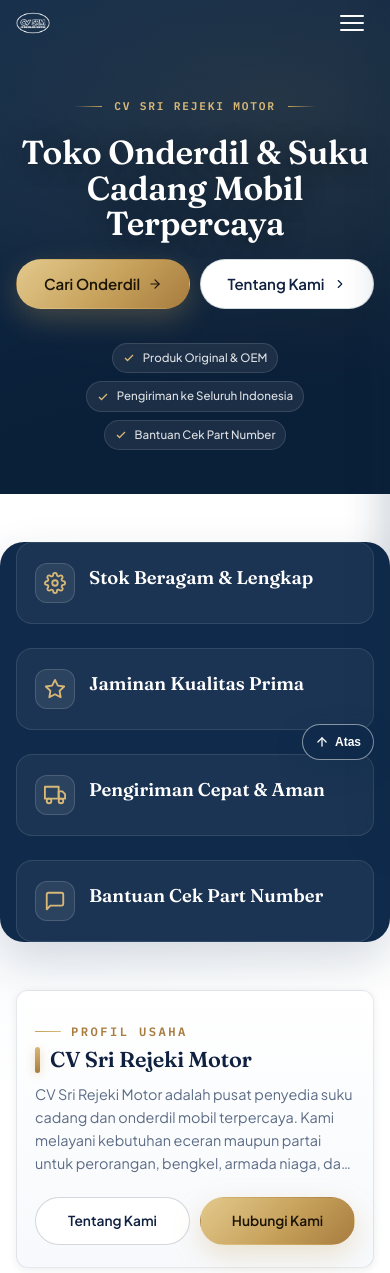
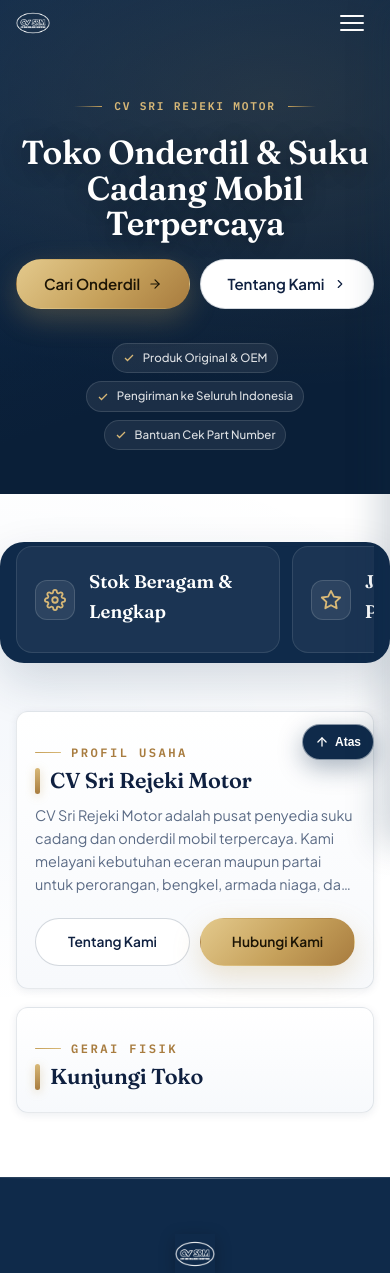
Before and after one commit to robertusdanan/cvsrirejekimotor, a PHP site: page / in a window 390 px wide. Shown: the top 1273 px of the page. Run offline with PHP 8.4, Linux system fonts and the light colour scheme; data that the repository does not hold is empty; settings files or empty folders that the repository lacks are supplied.

Commit message:
Keunggulan mobile: 1 baris geser horizontal (scroll-snap), bukan bertumpuk

```diff
--- a/assets/css/style.css
+++ b/assets/css/style.css
@@ -1413,6 +1413,18 @@ h1, h2 {
   .pill-list .tag-pill:nth-child(n+7) { display: none; }
   .feature-text p { display: none; }
 
+  /* Keunggulan: 1 baris geser horizontal di HP, bukan bertumpuk ke bawah */
+  .features-grid {
+    display: flex; flex-wrap: nowrap; gap: 12px; overflow-x: auto;
+    scroll-snap-type: x mandatory; -webkit-overflow-scrolling: touch;
+    scrollbar-width: none; padding: 4px 20px 10px 0;
+  }
+  .features-grid::-webkit-scrollbar { display: none; }
+  .features-grid .feature-item {
+    flex: 0 0 78%; scroll-snap-align: start; transform: none;
+    padding: 20px 18px; gap: 14px; align-items: center;
+  }
+
   .catalog-head { align-items: flex-start; }
   .filter-controls { flex-direction: column; align-items: stretch; }
   .filter-controls select,
```
